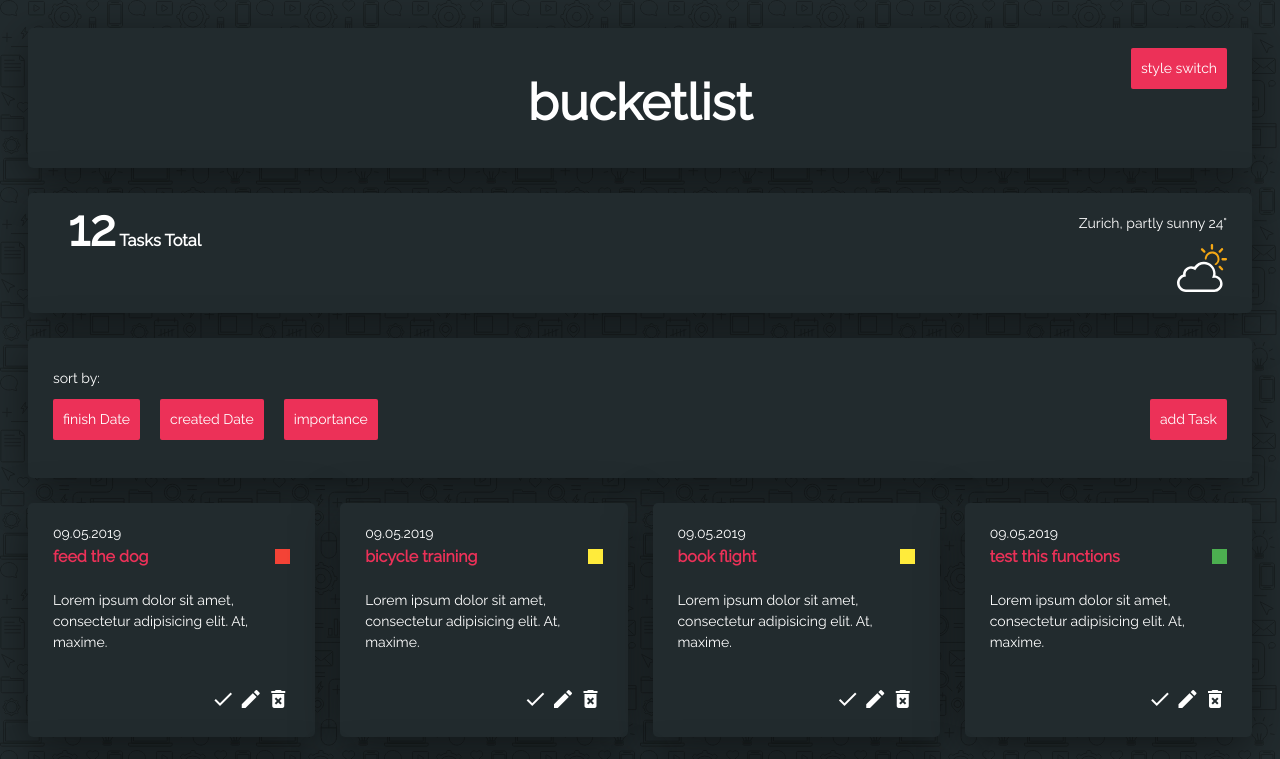
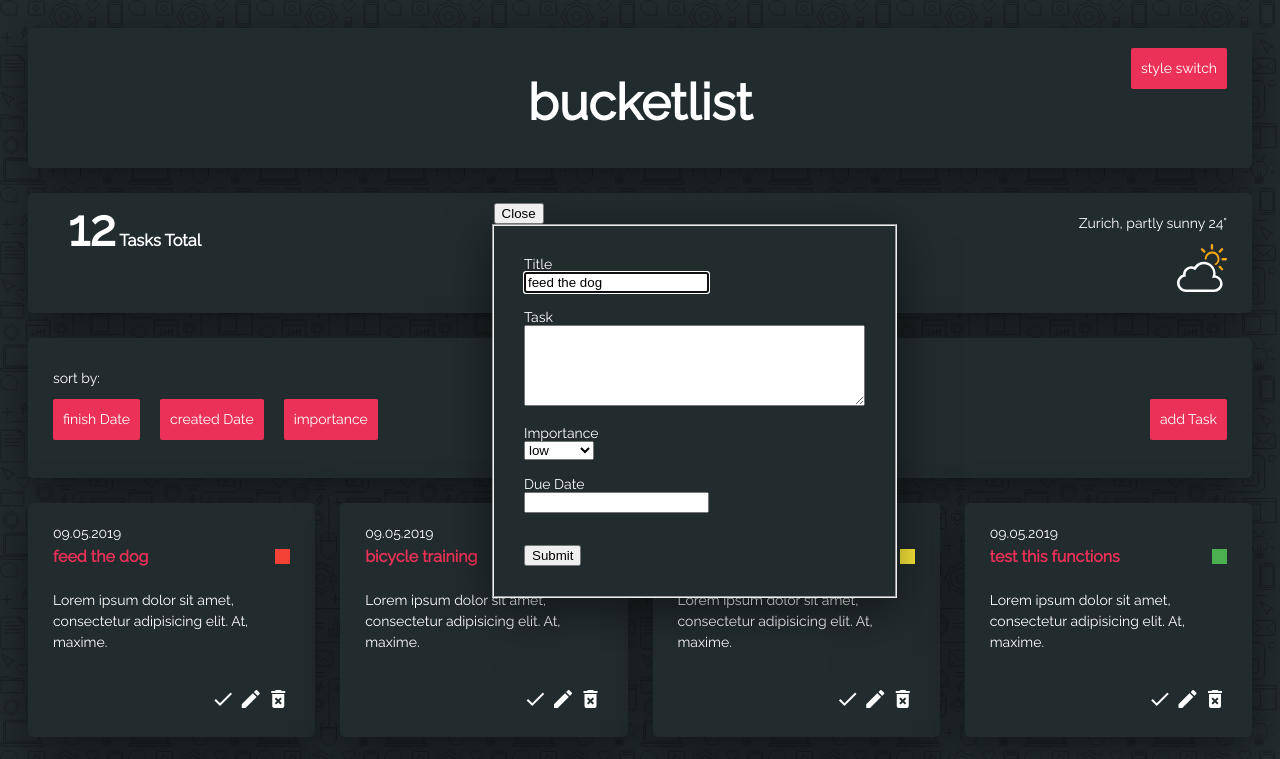
Before and after one commit to djurango/bucketlist, a plain HTML site: page index.html in a window 1280 px wide. Both pictures are taken after a click on the element "add Task". Shown: the top 759 px of the page. Drawn offline with nearby package versions, Linux system fonts and the light colour scheme.

Commit message:
added form

```diff
--- a/css/style.css
+++ b/css/style.css
@@ -148,6 +148,25 @@ nav.btn {
     cursor: pointer;
 }
 
+fieldset {
+    background-color: #222B2E;
+    padding: 30px;
+    box-shadow: 0 10px 45px -1px rgba(0,0,0,0.5);
+}
+
+/* color change */
+
+body.active,
+header.active,
+nav.active,
+section.active,
+.grid-item.active {
+    background-color: #E0E0E0;
+}
+body.active {
+    color: #000;
+}
+
 
 /* media queries */
 
--- a/index.html
+++ b/index.html
@@ -7,6 +7,8 @@
 
     <link rel="stylesheet" type="text/css" href="css/style.css">
     <link href="https://fonts.googleapis.com/icon?family=Material+Icons" rel="stylesheet">
+
+
 
 
 </head>
@@ -30,7 +32,7 @@
             <div class="btn">finish Date</div>
             <div class="btn">created Date</div>
             <div class="btn">importance</div>
-            <div class="btn add-task">add Task</div>
+            <div class="btn add-task" id="opener">add Task</div>
         </nav>
 
         <div class="grid-container">
@@ -120,6 +122,38 @@
 
 
 
+            <div id="dialog" >
+                <form>
+                    <fieldset>
+                        <label for="task">Title</label><br>
+                        <input type="text" name="task" id="task" value="feed the dog"><br>
+
+
+                        <br>
+                        <label for="todo">Task</label><br>
+                        <textarea id="todo" name="todo" cols="40" rows="5"></textarea>
+
+
+                        <br><br>
+                        <label for="importance">Importance</label><br>
+                        <select id="importance">
+                            <option value="1">low</option>
+                            <option value="2">medium</option>
+                            <option value="3">high</option>
+                        </select>
+
+                        <br><br>
+
+
+                        <label for="datepicker">Due Date</label><br>
+                        <input type="text" id="datepicker">
+
+                        <br><br><br>
+                        <input type="submit">
+                    </fieldset>
+                </form>
+            </div>
+
         </div>
 
     </main>
@@ -127,14 +161,10 @@
 
 
 <script src="js/jquery.min.js"></script>
+    <script src="https://code.jquery.com/ui/1.12.1/jquery-ui.js"></script>
+    <script src="js/index.js"></script>
 
     <script>
-        $(document).ready(function(){
-            $(".btn.switch").click(function(){
-                $("body, header, nav, section, .grid-item").css("background-color", "#E0E0E0");
-                $("body").css("color", "black");
-            });
-        });
     </script>
 </body>
 </html>
--- a/js/index.js
+++ b/js/index.js
@@ -0,0 +1,26 @@
+$(document).ready(function(){
+    $(".btn.switch").click(function(){
+        $("body, header, nav, section, .grid-item").toggleClass( "active" );
+    });
+});
+
+
+$( function() {
+    $( "#dialog" ).dialog({
+        autoOpen: false,
+        show: {
+            duration: 1000
+        },
+        hide: {
+            duration: 1000
+        }
+    });
+
+    $( "#opener" ).on( "click", function() {
+        $( "#dialog" ).dialog( "open" );
+    });
+} );
+
+$( function() {
+    $( "#datepicker" ).datepicker();
+} );
```
